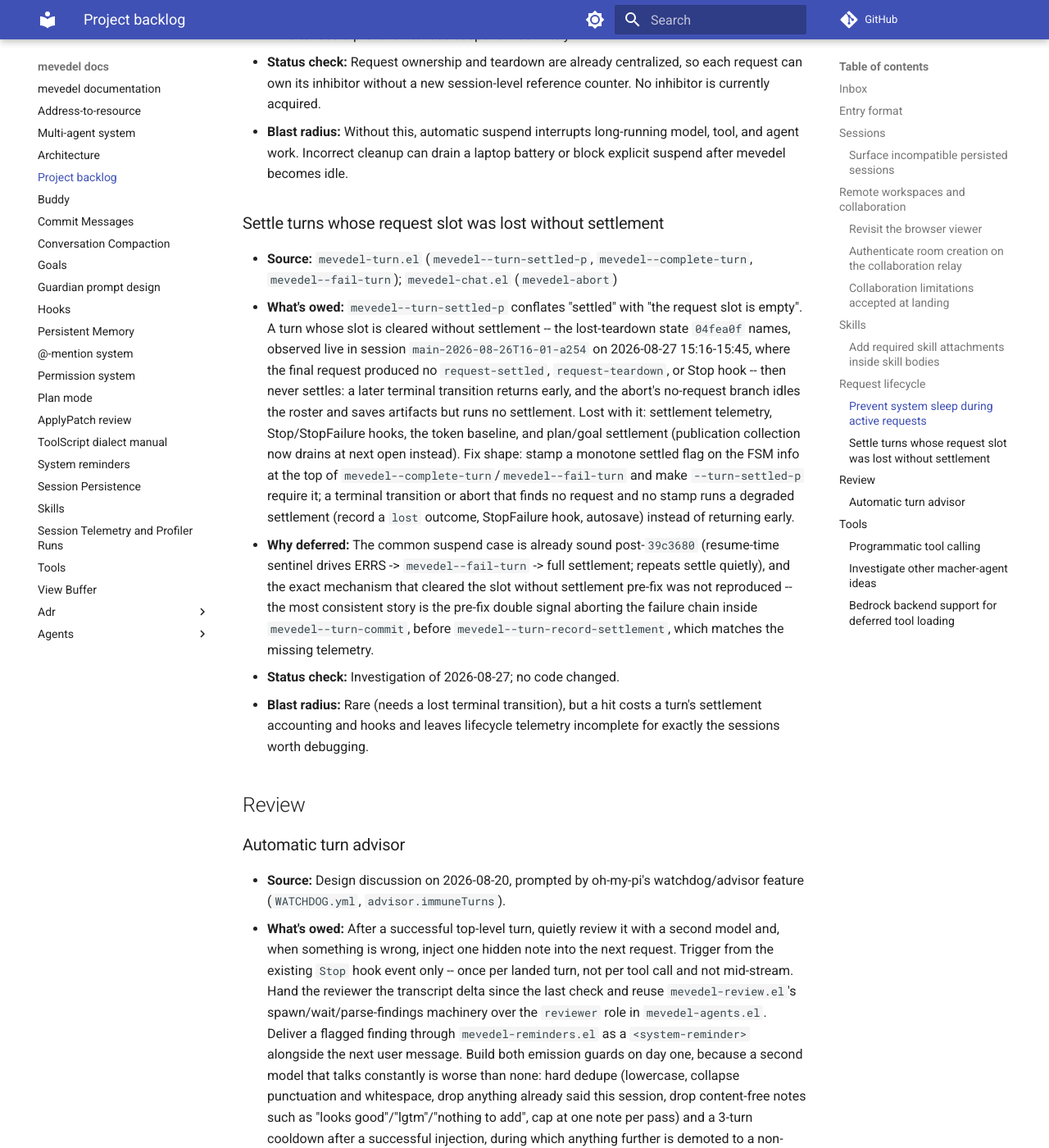
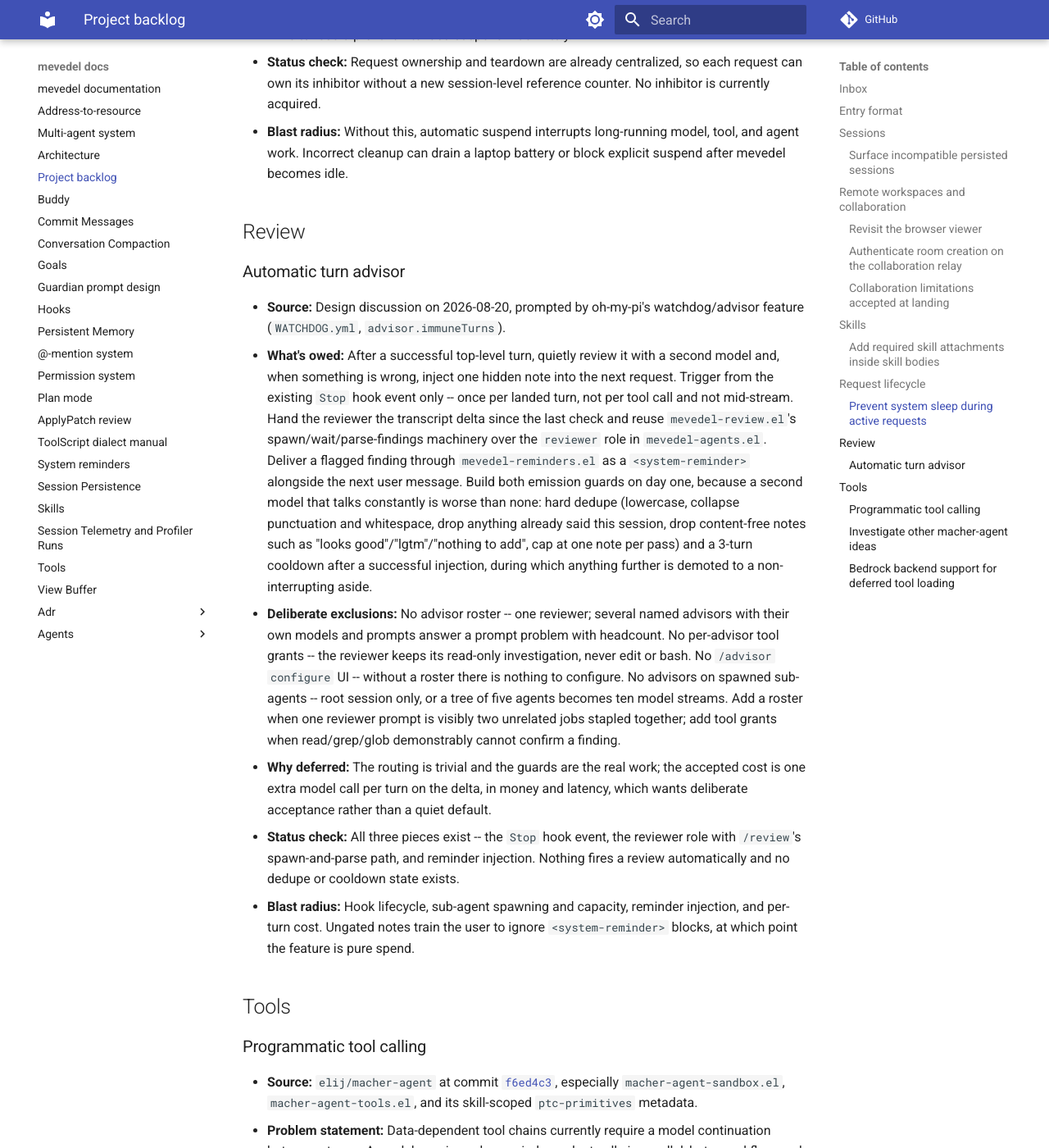
Before and after one commit to FrauH0lle/mevedel, an MkDocs documentation site: the page built from docs/backlog.md, in a window 1280 px wide and 1400 px high, scrolled down 5147 px. Shown: the whole window at 82% size. Built offline with MkDocs 1.6.1 and Material for MkDocs 9.7.7, drawn with Linux system fonts in a browser that asks for light colours; comment, search, counter and statistics services are not loaded.

Commit message:
fix(turn): Settle lost turns instead of skipping them
mevedel--turn-settled-p read an empty request slot as "already
settled", so a turn whose slot was cleared without settlement -- the
lost-teardown state a terminal transition lost with its process leaves
behind, observed live on 2026-08-27 where a session's final request
produced no request-settled, request-teardown, or Stop hook -- never
settled at all: a later terminal transition returned early and the
turn's telemetry, hooks, autosave, and roster reset were simply gone.

* mevedel-turn.el (mevedel--turn-stamp-settled): New monotone settled
stamp on the machine's own info plist; tolerant of non-fsm machines
like every other accessor here.

(mevedel--turn-settled-p): A repeat terminal transition is recognized
by the stamp or by a newer request owning the buffer -- never by the
slot merely being empty.

(mevedel--turn-lost-p): New predicate for the remaining state: empty
slot, no stamp.

(mevedel--turn-settle-lost, mevedel--turn-record-lost-settlement): New
degraded settlement for a lost turn.  The full transaction cannot run
-- no reservation to commit, no request to end -- so what still can
run does: request-settled telemetry with :outcome lost and the
identity taken from the machine itself, the autosave that publishes
the transcript, the StopFailure hook, the permission-mode restore, and
idling the root roster that only mevedel-request-end would otherwise
touch.

(mevedel--complete-turn, mevedel--fail-turn): Dispatch settled ->
quiet, lost -> degraded settlement, live -> the full transaction,
which now stamps the machine after committing.  The abort flow is
covered without changes: mevedel-abort's gptel-abort loop drives ABRT
on lingering machines, which now lands in the lost path.

* test/test-mevedel-turn.el (mevedel--turn-settled-p): The repeat case
models reality by stamping first; new cases pin the lost and
dead-buffer answers.

(mevedel--turn-settle-lost): New deftest covering the degraded chain,
its exactly-once stamp, and the untouched turn count.

* docs/telemetry.md: Document the lost settlement outcome.
* docs/backlog.md: Drop the entry this implements.

```diff
--- a/docs/backlog.md
+++ b/docs/backlog.md
@@ -231,37 +231,6 @@ become implemented, obsolete, or unjustified.
   model, tool, and agent work.  Incorrect cleanup can drain a laptop battery or
   block explicit suspend after mevedel becomes idle.
 
-### Settle turns whose request slot was lost without settlement
-
-- **Source:** `mevedel-turn.el` (`mevedel--turn-settled-p`,
-  `mevedel--complete-turn`, `mevedel--fail-turn`); `mevedel-chat.el`
-  (`mevedel-abort`)
-- **What's owed:** `mevedel--turn-settled-p` conflates "settled" with "the
-  request slot is empty".  A turn whose slot is cleared without settlement --
-  the lost-teardown state `04fea0f` names, observed live in session
-  `main-2026-08-26T16-01-a254` on 2026-08-27 15:16-15:45, where the final
-  request produced no `request-settled`, `request-teardown`, or Stop hook --
-  then never settles: a later terminal transition returns early, and the
-  abort's no-request branch idles the roster and saves artifacts but runs no
-  settlement.  Lost with it: settlement telemetry, Stop/StopFailure hooks,
-  the token baseline, and plan/goal settlement (publication collection now
-  drains at next open instead).  Fix shape: stamp a monotone settled flag on
-  the FSM info at the top of `mevedel--complete-turn`/`mevedel--fail-turn`
-  and make `--turn-settled-p` require it; a terminal transition or abort that
-  finds no request and no stamp runs a degraded settlement (record a `lost`
-  outcome, StopFailure hook, autosave) instead of returning early.
-- **Why deferred:** The common suspend case is already sound post-`39c3680`
-  (resume-time sentinel drives ERRS -> `mevedel--fail-turn` -> full
-  settlement; repeats settle quietly), and the exact mechanism that cleared
-  the slot without settlement pre-fix was not reproduced -- the most
-  consistent story is the pre-fix double signal aborting the failure chain
-  inside `mevedel--turn-commit`, before `mevedel--turn-record-settlement`,
-  which matches the missing telemetry.
-- **Status check:** Investigation of 2026-08-27; no code changed.
-- **Blast radius:** Rare (needs a lost terminal transition), but a hit costs
-  a turn's settlement accounting and hooks and leaves lifecycle telemetry
-  incomplete for exactly the sessions worth debugging.
-
 ## Review
 
 ### Automatic turn advisor
```
Also changed, not shown: docs/telemetry.md (+7 -0 lines), 2 other files.
